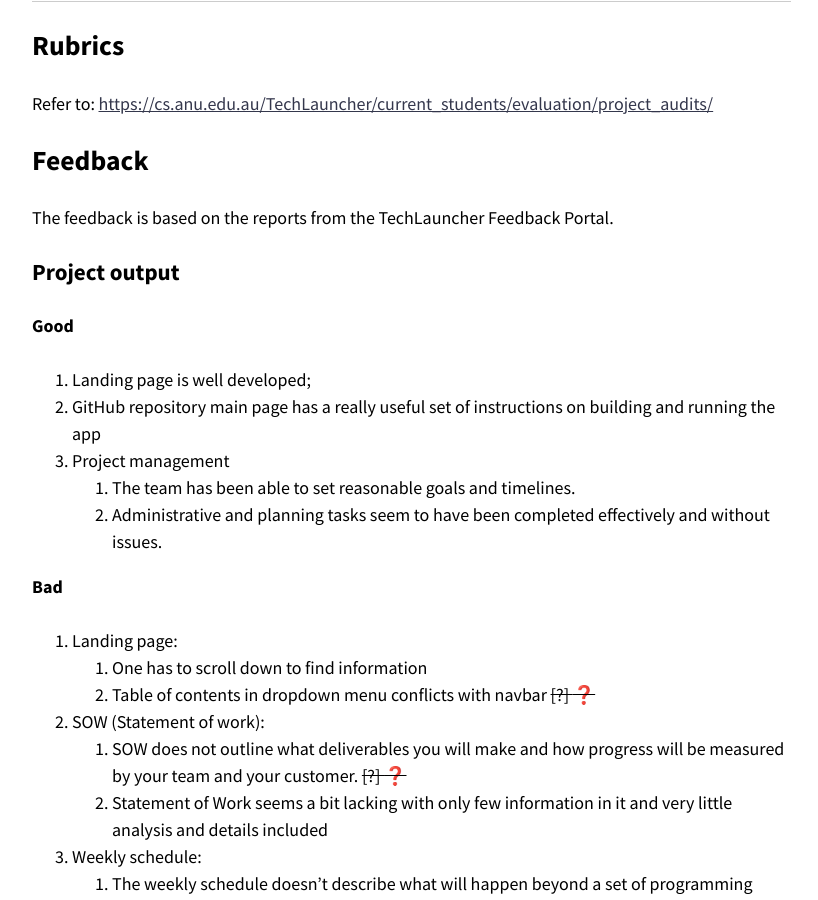
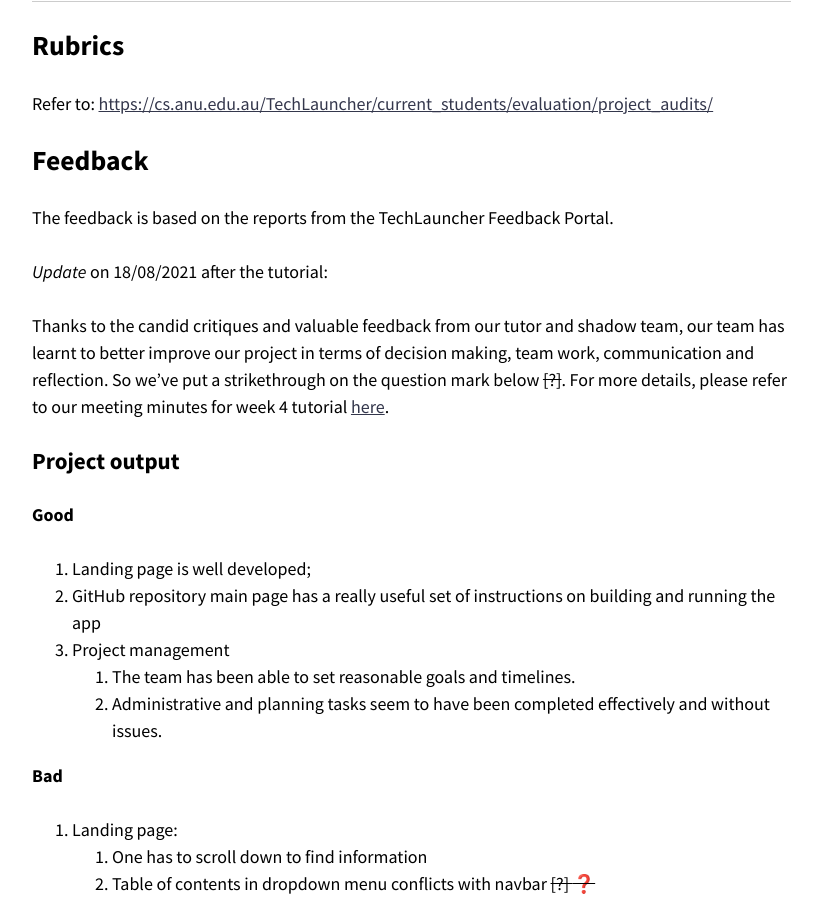
Before and after one commit to optofab/optofab.github.io, a Jekyll site: the page built from _retrospectives/2021-08-16-Retrospective-Audit-1-Semester2.md, in a window 1280 px wide and 900 px high, scrolled down 1035 px. Shown: the whole window, without its empty margins (343-1161 px from the left). Built offline with Jekyll 4.4.1, drawn with Linux system fonts in a browser that asks for light colours; nearby versions of some CDN libraries; emoji names are drawn with the system emoji font.

Commit message:
update the feedback after week 4 tutorial

```diff
--- a/_retrospectives/2021-08-16-Retrospective-Audit-1-Semester2.md
+++ b/_retrospectives/2021-08-16-Retrospective-Audit-1-Semester2.md
@@ -25,6 +25,10 @@ Refer to: <https://cs.anu.edu.au/TechLauncher/current_students/evaluation/projec
 ## Feedback
 
 The feedback is based on the reports from the TechLauncher Feedback Portal.
+
+_Update_ on 18/08/2021 after the tutorial:
+
+Thanks to the candid critiques and valuable feedback from our tutor and shadow team, our team has learnt to better improve our project in terms of decision making, team work, communication and reflection. So we've put a strikethrough on the question mark below ~~[?]~~. For more details, please refer to our meeting minutes for week 4 tutorial [here](/logs).
 
 ### Project output
 
```
